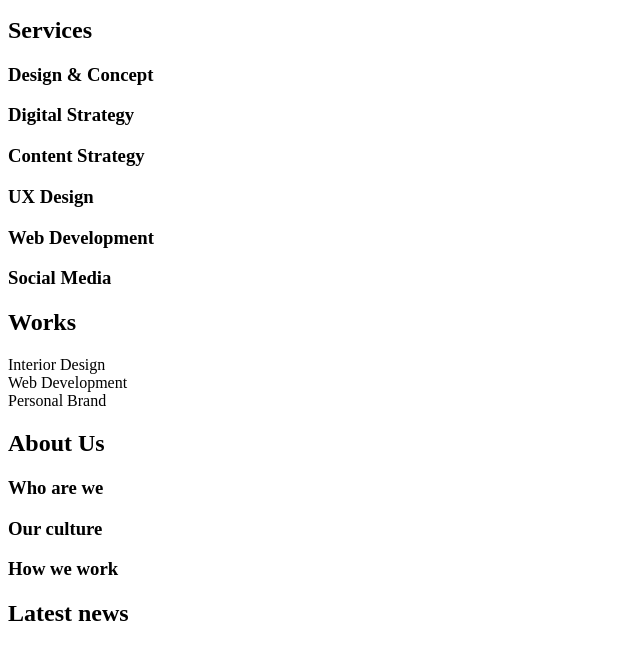
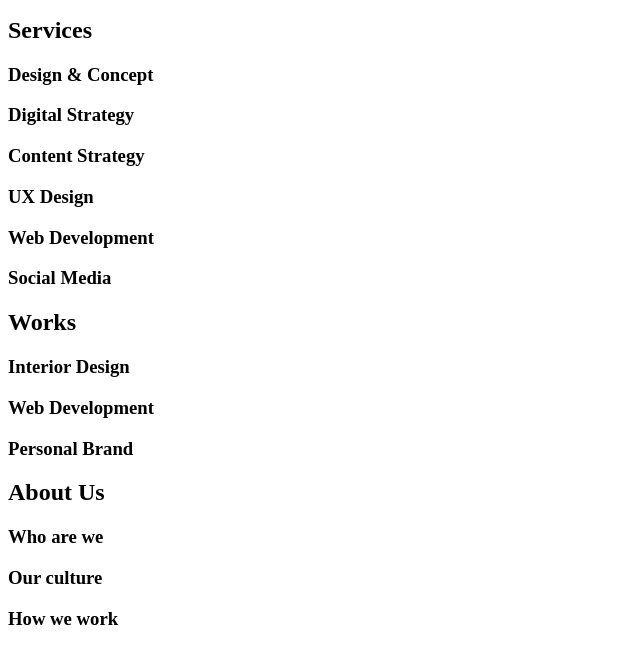
Before and after one commit to chelseyqc/holbertonschool-web_front_end, a plain HTML site: page html_advanced/10-index.html in a window 1280 px wide. Shown: the part 110-757 px from the top of the page, without its empty margins (0-640 px from the left). Drawn offline with Linux system fonts and the light colour scheme.

Commit message:
fix: added h3 headings for articles

```diff
--- a/html_advanced/10-index.html
+++ b/html_advanced/10-index.html
@@ -26,9 +26,9 @@
             </section>
             <section>
                 <h2>Works</h2>
-                <article>Interior Design</article>
-                <article>Web Development</article>
-                <article>Personal Brand</article>
+                <article><h3>Interior Design</h3></article>
+                <article><h3>Web Development</h3></article>
+                <article><h3>Personal Brand</h3></article>
             </section>
             <section>
                 <h2>About Us</h2>
```
